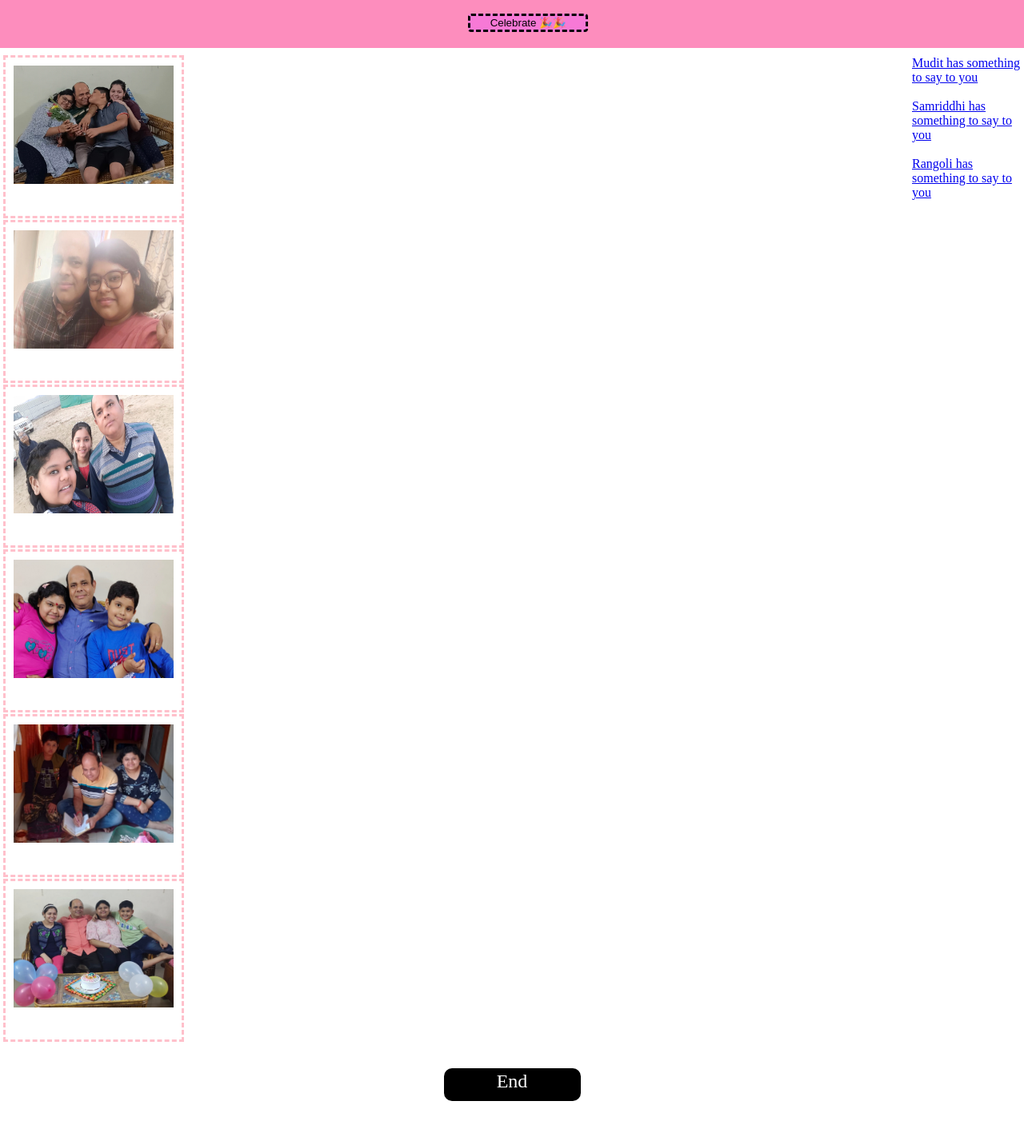
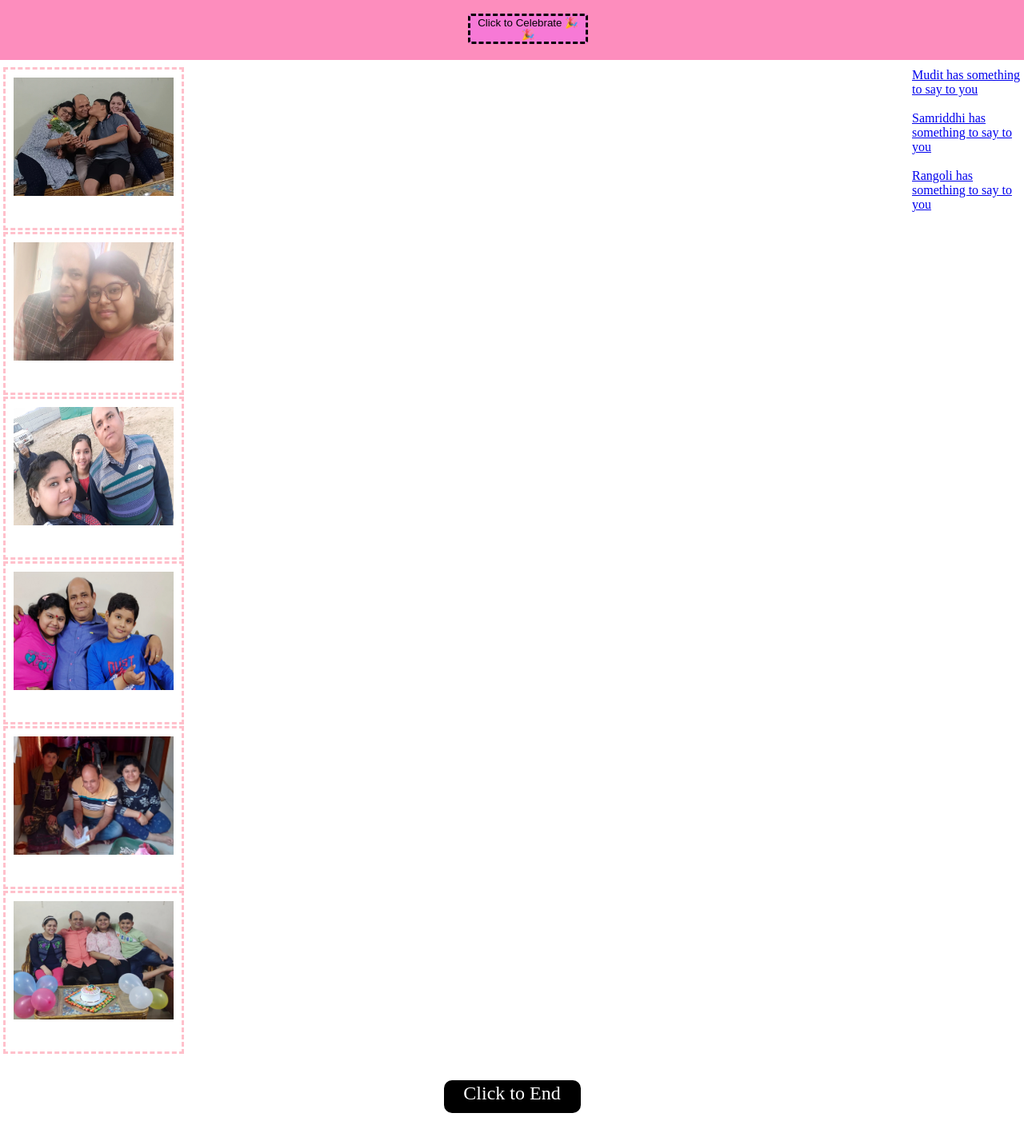
Before and after one commit to samriddhikhare06-maker/fathersDay, a plain HTML site: page index.html in a window 1280 px wide. Shown: the part 219-1641 px from the top of the page at 80% size. Drawn offline with nearby package versions, Linux system fonts and the light colour scheme.

Commit message:
change the button text to make people aware that they have to click it

```diff
--- a/index.html
+++ b/index.html
@@ -10,7 +10,7 @@
     <div class="same">
       <div class="same1">To the most amazing father</div>
       <h1>HAPPY FATHER'S DAY!</h1><br>
-      <button class="celebrate">Celebrate 🎉🎉</button>
+      <button class="celebrate">Click to Celebrate 🎉🎉</button>
     </div>
     <main>
     <div class="msgs">
@@ -28,7 +28,7 @@
     </div>
   </main>
   <footer>
-    <a class="end" href="end.html">End</a>
+    <a class="end" href="end.html">Click to End</a>
   </footer>
     <script src="https://cdn.jsdelivr.net/npm/canvas-confetti@1.9.4/dist/confetti.browser.min.js"></script>
     <script src="./script.js"></script>
```
